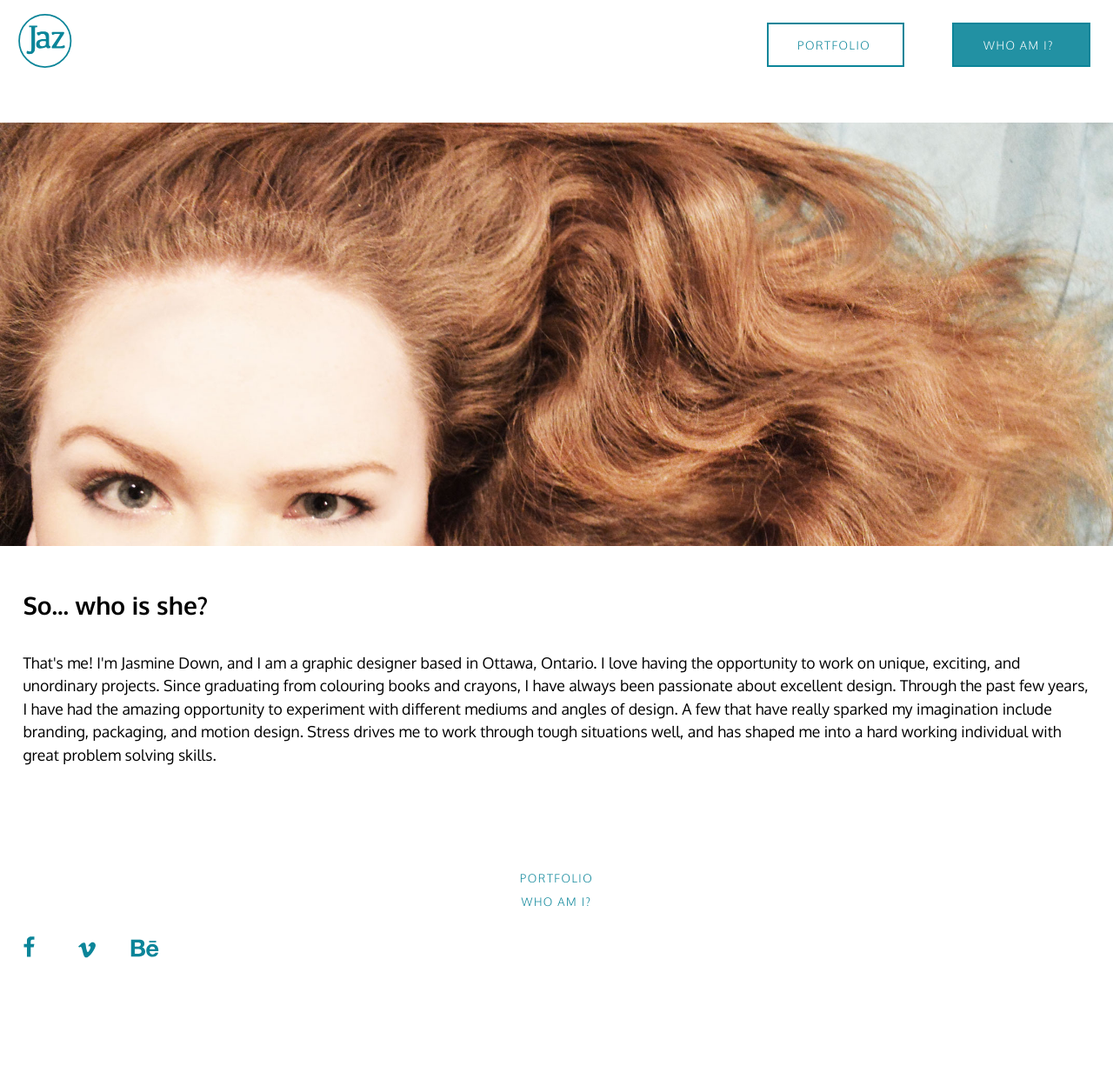
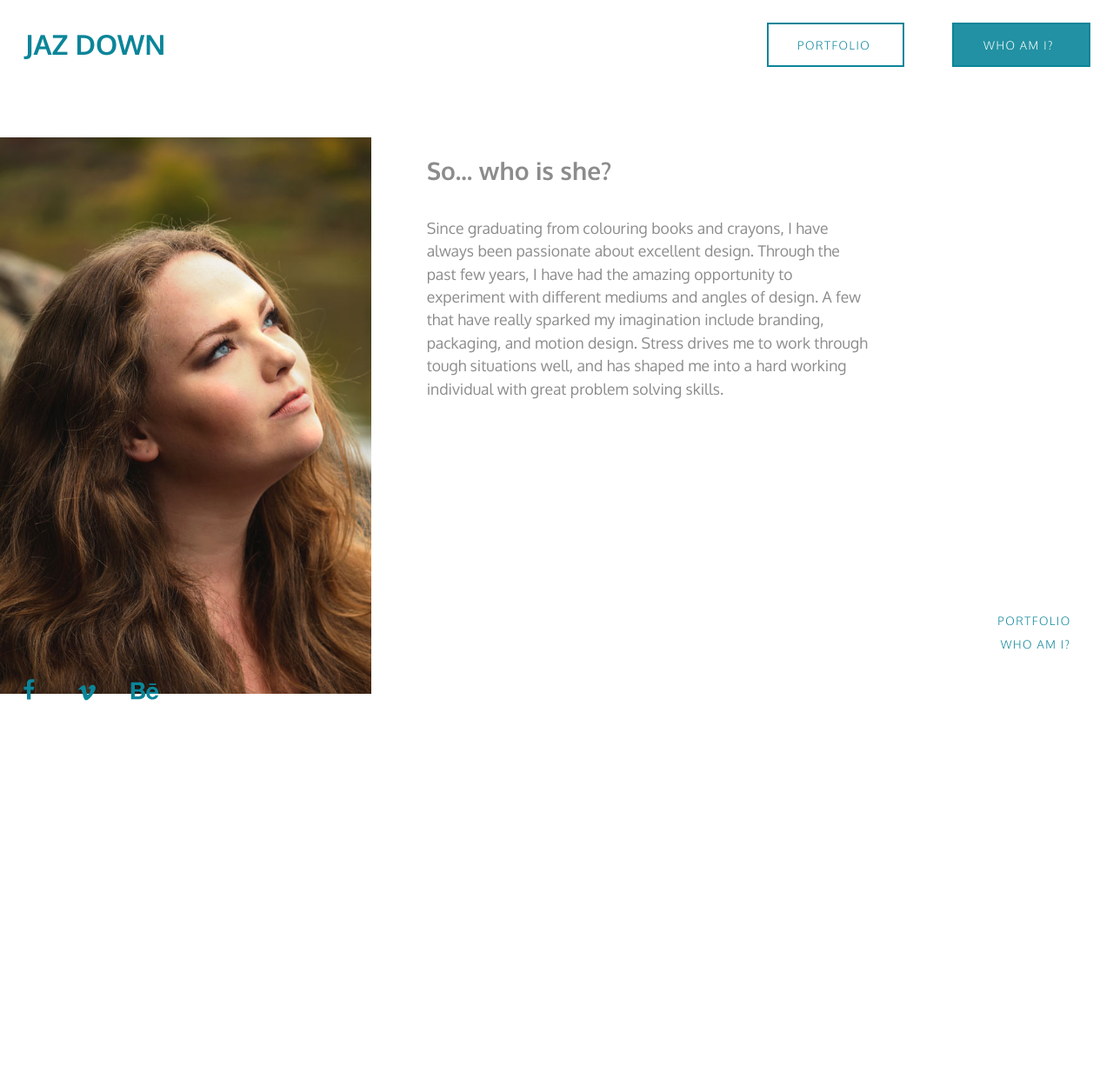
Before and after one commit to jazdown/portfolio, a Jekyll site: the page built from whoami.html, in a window 1280 px wide. Shown: the whole page at 87% size. Built offline with Jekyll 4.4.1, drawn with Linux system fonts in a browser that asks for light colours; Markdown is read by kramdown in place of the engine named in the settings; after the commit the page ends 937 px from its top, so only the background shows below that.

Commit message:
Images added, formatting
Trying to format whoami page and size images correctly.

```diff
--- a/_layouts/default.html
+++ b/_layouts/default.html
@@ -12,7 +12,7 @@
 
   <nav class="grid">
     <ol class="nav">
-      <a href="index.html" class="{% if page.url == '/index.html' %}current{% endif %}"><img src="images/placeholder-wordmark.svg" class="jaz"></a>
+      <a href="index.html" class="{% if page.url == '/index.html' %}current{% endif %}"><h1 class="jaz unit">jaz down</h1></a>
       <li class="unit unit-xs-1-2 unit-m-1-4 unit-l-1-6"><a href="portfolio.html" class="nav-item {% if page.url == '/portfolio.html' %}current{% endif %}">portfolio</a></li>
       <li class="unit unit-xs-1-2 unit-m-1-4 unit-l-1-6"><a href="whoami.html" class="nav-item {% if page.url == '/whoami.html' %}current{% endif %}">who am i?</a></li>
     </ol>
--- a/css/main.css
+++ b/css/main.css
@@ -46,7 +46,7 @@ body {
 
 .banner {
   height: 30em;
-  background: url("http://placehold.it/1200x1125") no-repeat center top;
+  background: url(../images/portrait-2.jpg) no-repeat center top;
   background-size: cover;
   padding: 0;
   overflow: hidden;
@@ -54,7 +54,6 @@ body {
 
 .banner-items {
   position: absolute;
-  text-align: center;
   top: 200px;
   width: 100%;
 }
@@ -93,10 +92,26 @@ body {
 }
 
 .jaz {
-  width: 4em;
-  left: calc( 50% - 2em );
+  width: 8em;
+  padding-top: 0.75em;
+  left: calc( 50% - 4em );
+  margin: auto;
   position: absolute;
-  padding-top: 0.75em;
+  padding-top: 0;
+  color: #0B8599;
+  font-weight: bolder;
+  margin-top: 0.75em;
+}
+
+.banner-items p {
+  margin-left: 6em;
+  margin-top: 10em;
+  line-height: 20px;
+  padding-right: 1em;
+  max-width: 35em;
+  bottom: 1em;
+  color: #FFF;
+  text-align: right;
 }
 
 .main {
@@ -225,7 +240,6 @@ footer {
   display: block;
   list-style-type: none;
   text-align: center;
-  xbottom: -10em;
   width: 100%;
 }
 
@@ -243,7 +257,27 @@ footer {
 }
 
 .whoami-info {
+  position: relative;
   padding: 2em 1.5em 5em;
+  display: inline-block;
+  top: 6em;
+}
+
+.whoami-type {
+  padding: 5%;
+  color: #8C8C8C;
+}
+
+.portrait-wrapper {
+  width: 5em;
+  background-image: url(../images/portrait.jpg) center center;
+  background-size: contain;
+}
+
+.portrait-who {
+  margin-top: 8em;
+  width: 100%;
+  height: auto;
 }
 
 @-webkit-keyframes appear {
@@ -269,7 +303,8 @@ footer {
 @media only screen and (min-width: 38em){
 
   .jaz {
-    left: 1em;
+    left: -2em;
+    margin-left: 0;
   }
 
   .nav-item {
@@ -283,6 +318,15 @@ footer {
     text-align: right;
   }
 
+  .footer-nav {
+    text-align: right;
+    padding-right: 2em;
+  }
+
+  .portrait-who {
+    margin-top: 3em;
+  }
+
 }
 
 @media only screen and (min-width: 60em){
--- a/index.html
+++ b/index.html
@@ -6,7 +6,6 @@ layout: default
 
   <div class="banner push">
     <div class="banner-items" id="main">
-      <h1 class="title">JAZ DOWN - Graphic Designer</h1>
-      <p>Jasmine Down is a graphic designer based in Ottawa. She is passionate about excellent, unique design.</p>
+      <p>Jasmine is a graphic designer based in Ottawa, ON. She is passionate about excellent, unique design.</p>
     </div>
   </div>
--- a/whoami.html
+++ b/whoami.html
@@ -4,11 +4,16 @@ layout: default
   <title>Who Am I? - Jaz Down</title>
   <meta name="description" content="Getting to know Jasmine Down.">
 
-  <div class="portrait">
+  <!--<div class="portrait">
     <img src="images/portrait-2.jpg" alt="portrait of jaz" class="portrait-img">
+  </div>-->
+
+  <div class="whoami-info grid">
+    <div class="unit unit-xs-1 unit-m-1-4 unit-l-1-3">
+      <img src="images/portrait.jpg" alt="portrait of jasmine" class="portrait-who">
+    </div>
+    <div class="whoami-type unit unit-xs-1 unit-m-2-3 unit-l-1-2">
+      <h2>So... who is she?</h2>
+      <p>Since graduating from colouring books and crayons, I have always been passionate about excellent design. Through the past few years, I have had the amazing opportunity to experiment with different mediums and angles of design. A few that have really sparked my imagination include branding, packaging, and motion design. Stress drives me to work through tough situations well, and has shaped me into a hard working individual with great problem solving skills. </p>
+    </div>
   </div>
-
-  <div class="whoami-info">
-    <h2>So... who is she?</h2>
-    <p>That's me! I'm Jasmine Down, and I am a graphic designer based in Ottawa, Ontario. I love having the opportunity to work on unique, exciting, and unordinary projects. Since graduating from colouring books and crayons, I have always been passionate about excellent design. Through the past few years, I have had the amazing opportunity to experiment with different mediums and angles of design. A few that have really sparked my imagination include branding, packaging, and motion design. Stress drives me to work through tough situations well, and has shaped me into a hard working individual with great problem solving skills. </p>
-  </div>
```
Also changed, not shown: images/jaz-seethru.svg (added), images/portrait.jpg (added), images/wordmark.svg (added).
